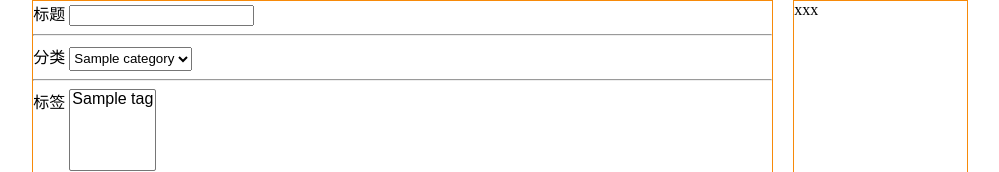
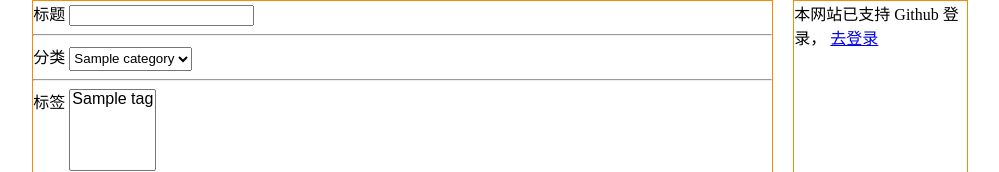
Before and after one commit to water-law/waterlawblog, a Django app: page /articles/publish in a window 1280 px wide. Shown: the part 68-240 px from the top of the page, without its empty margins (140-1139 px from the left). Run offline with Django 3.2, Linux system fonts and the light colour scheme; tables that the repository leaves empty hold one stand-in row (values such as "Sample post"); parts of the project's set-up code (start-up, migrations or seed data) failed here and were passed over.

Commit message:
update
github login

```diff
--- a/blog/templates/publish.html
+++ b/blog/templates/publish.html
@@ -61,5 +61,6 @@
 
 
 {% block aside-right %}
-    xxx
+    本网站已支持 Github 登录，
+    <a href="https://waterlaw.cn/users/login/?next=/">去登录</a>
 {% endblock aside-right %}
--- a/blog/views.py
+++ b/blog/views.py
@@ -32,7 +32,7 @@ class IndexView(ListView):
     def get_queryset(self):
         user = self.request.user
         if not user.is_authenticated():
-            qs = Post.objects.none()
+            qs = Post.objects.filter(author__username='Misaka')
         else:
             qs = Post.objects.filter(author=user)
         return qs
```
